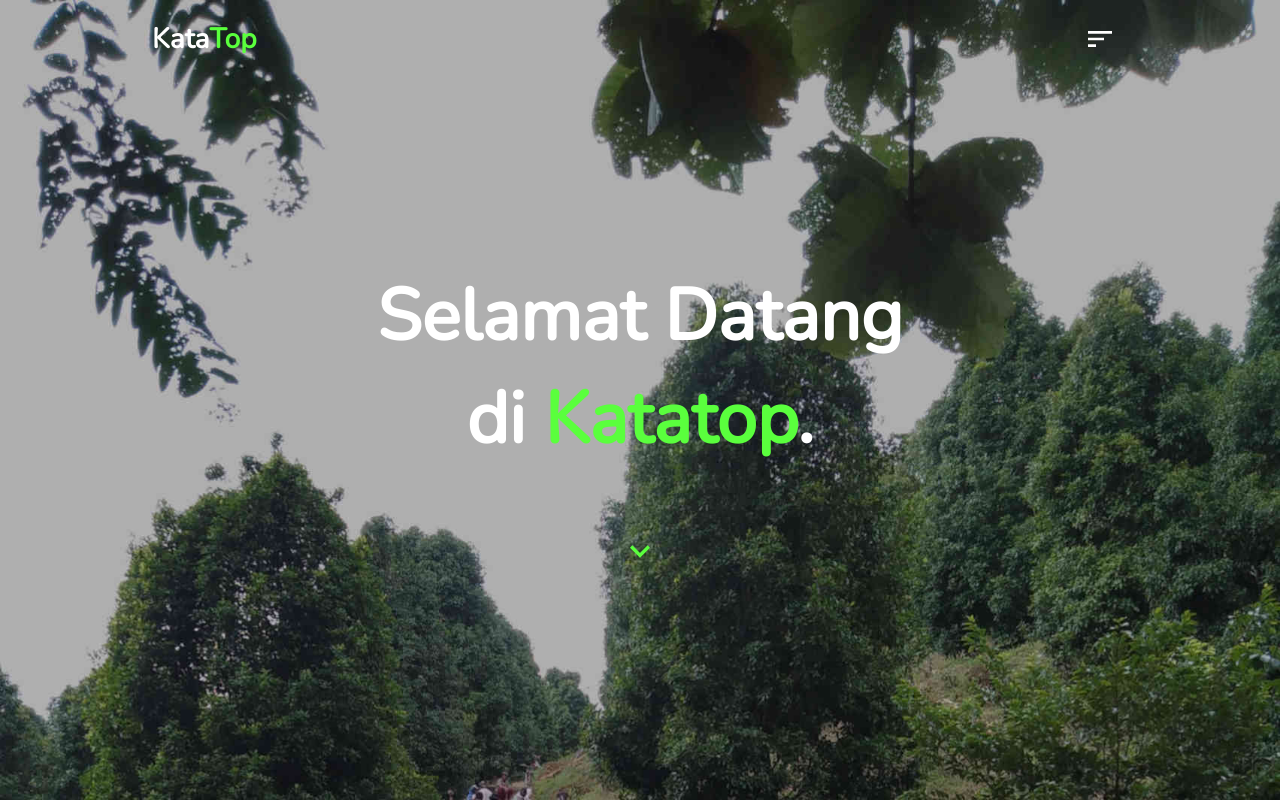
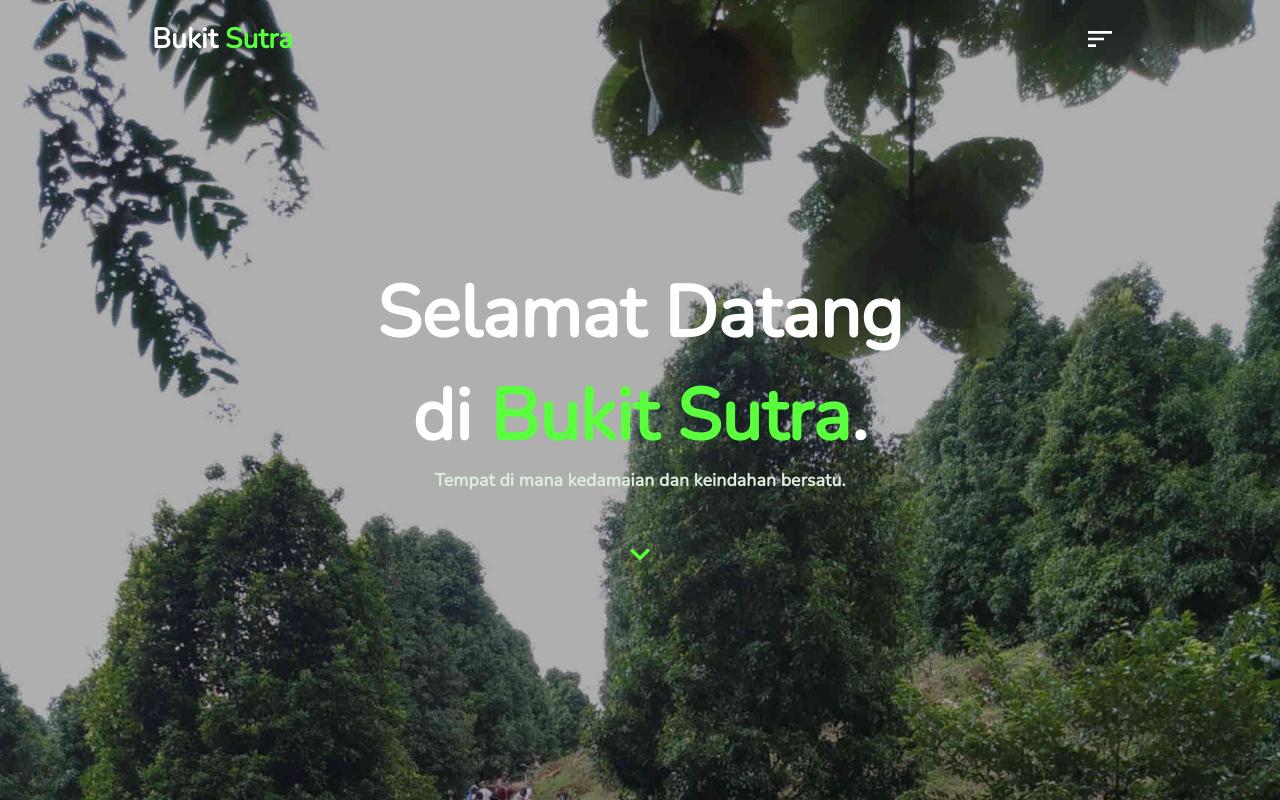
Before and after one commit to Dinel13/Karang-taruna-topandang, a React (Create React App) app: page / in a window 1280 px wide. Shown: the top 800 px of the page. Built offline with nearby package versions, Linux system fonts and the light colour scheme.

Commit message:
add title description in header

```diff
--- a/src/components/Header.js
+++ b/src/components/Header.js
@@ -35,9 +35,15 @@ const useStyles = makeStyles((theme) => ({
   title: {
     color: "#fff",
     fontSize: "4.5rem",
+    marginBottom : 0
   },
   colorText: {
     color: "#5AFF3D",
+  },
+  titleDesc: {
+    marginTop: 0,
+    fontSize: "1.1rem",
+    color: "#ded",
   },
   moreIcon: {
     color: "#5AFF3D",
@@ -58,7 +64,7 @@ export default function Header() {
       <AppBar className={classes.appbar} elevation={0}>
         <Toolbar className={classes.appbarWrapper}>
           <h1 className={classes.appbarTitle}>
-            Kata<span className={classes.colorText}>Top</span>
+            Bukit <span className={classes.colorText}>Sutra</span>
           </h1>
           <IconButton>
             <SortIcon className={classes.icon} />
@@ -73,8 +79,11 @@ export default function Header() {
         <div className={classes.container}>
           <h1 className={classes.title}>
             Selamat Datang <br />
-            di <span className={classes.colorText}>Katatop</span>.
+            di <span className={classes.colorText}>Bukit Sutra</span>.
           </h1>
+          <h5 className={classes.titleDesc}>
+            Tempat di mana kedamaian dan keindahan bersatu.
+          </h5>
           <Scroll to="place-to-visit" smooth={true}>
             <IconButton>
               <ExpandMoreIcon className={classes.moreIcon} />
```
